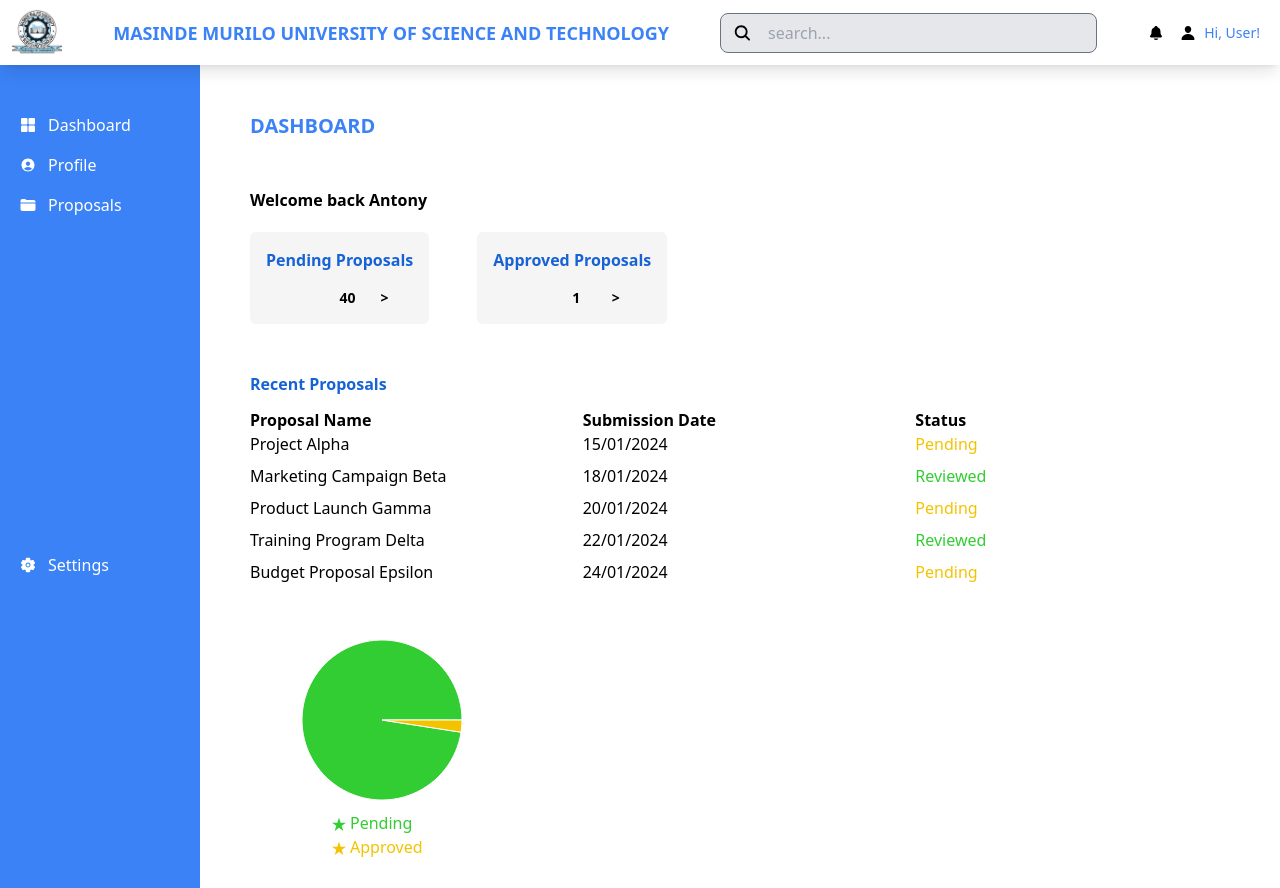
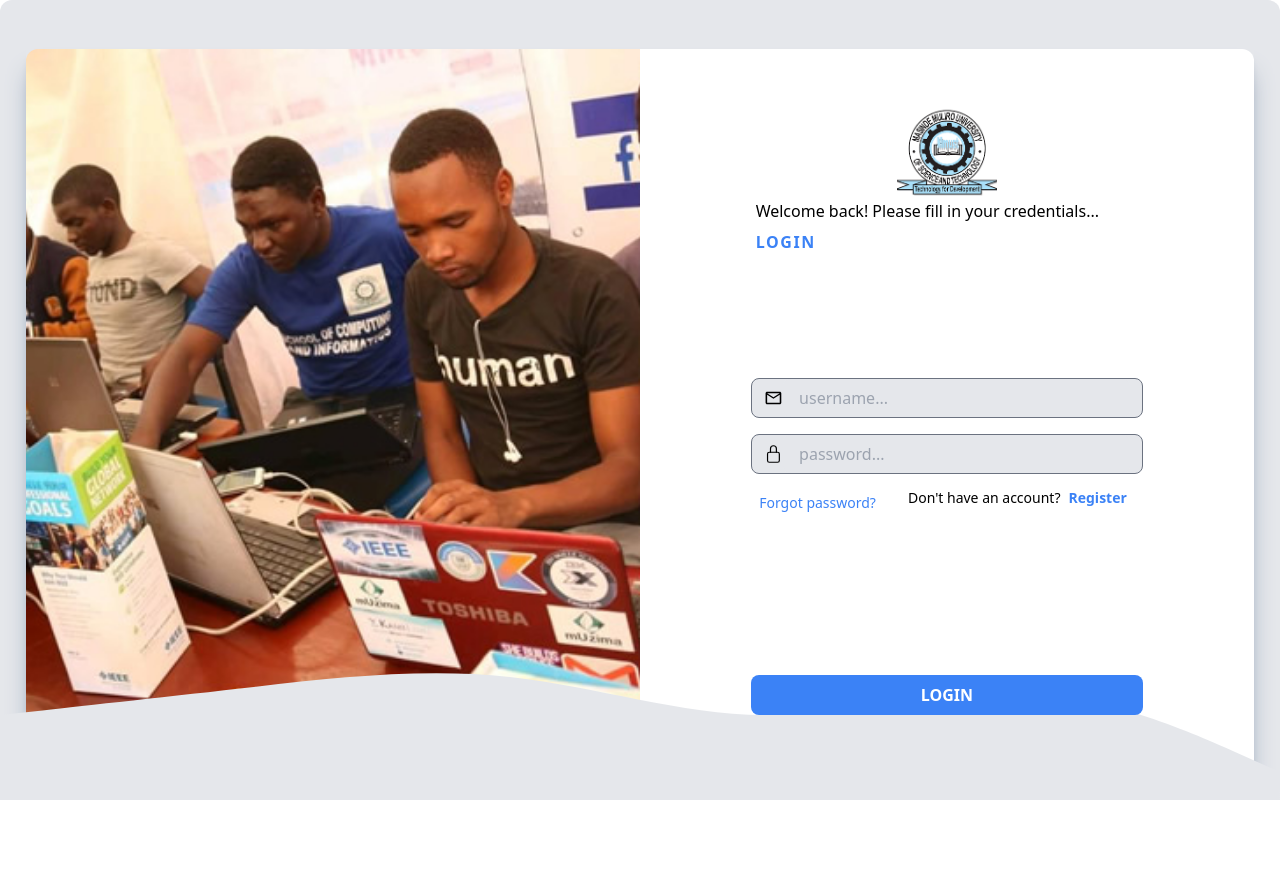
Before and after one commit to Binary-Brigades/OPPS-Frontend, a React (Vite) app: page /dashboard in a window 1280 px wide. After the commit the page ends 800 px from the top, so only its background shows below. Built offline with nearby package versions, Linux system fonts and the light colour scheme.

Commit message:
Add :add authentication handlers

```diff
--- /dev/null
+++ b/hooks/useAuth.jsx
@@ -0,0 +1,43 @@
+import { useState, useEffect } from "react";
+
+const useAuthToken = () => {
+  // Use state to store the authentication token
+  const [authToken, setAuthToken] = useState(null);
+
+  // Use useEffect to persist the token in local storage
+  useEffect(() => {
+    // Retrieve the token from local storage
+    const storedToken = localStorage.getItem("authToken");
+
+    // If a token is found in local storage, set it in the state
+    if (storedToken) {
+      setAuthToken(storedToken);
+    }
+  }, []);
+  const getItem = () => {
+    const token = localStorage.getItem("authToken");
+    return token;
+  };
+  // Function to update the authentication token
+  const updateAuthToken = (newToken) => {
+    // Update the token in the state
+    setAuthToken(newToken);
+
+    // Store the token in local storage for persistence
+    localStorage.setItem("authToken", newToken);
+  };
+
+  // Function to clear the authentication token
+  const clearAuthToken = () => {
+    // Clear the token from the state
+    setAuthToken(null);
+
+    // Remove the token from local storage
+    localStorage.removeItem("authToken");
+  };
+
+  // Return the token and functions to update and clear it
+  return { authToken, updateAuthToken, clearAuthToken, getItem };
+};
+
+export default useAuthToken;
--- a/package.json
+++ b/package.json
@@ -12,6 +12,7 @@
   "dependencies": {
     "react": "^18.2.0",
     "react-dom": "^18.2.0",
+    "react-hot-toast": "^2.4.1",
     "react-icons": "^4.12.0",
     "react-router-dom": "^6.20.1",
     "recharts": "^2.10.4"
--- a/src/pages/Dashboard.jsx
+++ b/src/pages/Dashboard.jsx
@@ -19,9 +19,16 @@ import Navbar from "../components/Navbar";
 import Sidebar from "../components/Sidebar";
 import { useSidebar } from "../../hooks/useHandleSideBar";
 import Dashboard from "../components/Dashboard";
+import useAuthToken from "../../hooks/useAuth";
+import Login from "./Login";
 function UsersDashboard() {
   const { open, handleSideBar, handleSidebarItemClick } = useSidebar();
+  const { getItem } = useAuthToken();
+  const item = getItem();
+  console.log(item);
   return (
+    <>
+      {item ? (
         <div>
           <Navbar handleSideBar={handleSideBar} open={open} />
           <Sidebar
@@ -36,6 +43,10 @@ function UsersDashboard() {
             <Dashboard />
           </div>
         </div>
+      ) : (
+        <Login />
+      )}
+    </>
   );
 }
 
--- a/src/pages/Login.jsx
+++ b/src/pages/Login.jsx
@@ -1,21 +1,65 @@
-import React from "react";
+import React, { useState } from "react";
 import mmustLogo from "../assets/MMU.png";
 import student from "../assets/sci.jpg";
 import { Link } from "react-router-dom";
 import { MdOutlineEmail } from "react-icons/md";
 import { IoLockClosedOutline } from "react-icons/io5";
 import { CiLock } from "react-icons/ci";
+import useAuthToken from "../../hooks/useAuth";
+import toast, { Toaster } from "react-hot-toast";
+
 function Login() {
+  const { updateAuthToken } = useAuthToken();
+
+  const [username, setUserName] = useState("");
+  const [password, setPassword] = useState("");
+
+  const handleLogin = async (e) => {
+    e.preventDefault();
+    const notification = toast.loading("authenticating...");
+
+    try {
+      const response = await fetch(
+        "https://oops-n5cn.onrender.com/api/v1/account/login/",
+        {
+          method: "POST",
+          headers: {
+            "Content-Type": "application/json",
+          },
+          body: JSON.stringify({ username, password }),
+        }
+      );
+      const data = await response.json();
+      console.log(data);
+      if (response.status === 200) {
+        // Perform login logic here
+        toast.success("Login successful", {
+          id: notification,
+        });
+        updateAuthToken(data.key);
+        window.location.href = "/";
+      } else {
+        toast.error(data.message, {
+          id: notification,
+        });
+      }
+    } catch (error) {
+      console.error(error);
+    }
+  };
   const gradientColors = [
     "rgb(229 231 235)",
     "rgb(229 231 235)",
     "rgb(229 231 235)",
   ];
   return (
+    <>
+      <Toaster />
       <div className="relative w-screen h-screen  gap-6 bg-gray-200 px-5 py-5 flex flex-col items-center justify-center rounded-xl">
         <div className="rounded-tr-xl rounded-br-xl md:rounded-tr-none w-[99%] h-[600px] md:h-[95%] flex  items-center  shadow-xl shadow-slate-400 mt-5 flex-row-reverse">
           <div className="flex  justify-center items-center w-full h-[100%] flex-1 bg-[#fff] rounded-xl   md:rounded-tl-none">
             <form
+              onSubmit={handleLogin}
               action=""
               className="z-[888] relative w-full md:w-[82%] h-full flex flex-col justify-between items-center p-6 md:p-14 rounded-xl"
             >
@@ -27,31 +71,36 @@ function Login() {
               <h1 className="text-left absolute top-[25%] left-[5%] md:left-[12%] text-md uppercase  text-blue-500 font-bold tracking-widest">
                 Login
               </h1>
-            <p className="text-left absolute top-[32%] left-[5%] md:left-[12%] text-md">
+              <p className="text-left absolute top-[150px] left-[5%] md:left-[12%] text-md">
                 Welcome back! Please fill in your credentials...
               </p>
-            <div className="flex flex-col w-full justify-center mt-[-20px]">
+              <div className="flex flex-col w-full justify-center mt-[25px] mb-6">
                 <div className="divinput">
                   <MdOutlineEmail className="w-5 h-5 text-black font-bold" />
                   <input
+                    value={username}
+                    onChange={(e) => setUserName(e.target.value)}
                     className="input"
                     type="text"
-                  placeholder="Email"
+                    placeholder="username..."
                   ></input>
                 </div>
-              <div className="divinput mt-12 mb-8">
+                <div className="divinput mt-4 mb-6">
                   <IoLockClosedOutline className="w-5 h-5 font-bold text-black" />
                   <input
+                    value={password}
+                    onChange={(e) => setPassword(e.target.value)}
                     className="input"
                     type="password"
                     placeholder="password..."
                   ></input>
                 </div>
-              <div className="mb-5">
+                {/* <div className="mb-5">
+
                 <input type="checkbox" name="" id="" /> Remember me
-              </div>
-              <div className="flex gap-8 text-base">
-                <p className="mt-[-10px] md:mb-5">
+              </div> */}
+                <div className="flex gap-8 text-sm">
+                  <p className="mt-[-5px] md:mb-5">
                     <Link
                       className=" text-blue-500 cursor-pointer ml-2"
                       to="/forgot-password"
@@ -71,7 +120,7 @@ function Login() {
                 </div>
               </div>
               <input
-              className="btn w-full mt-[-40px] rounded-lg uppercase"
+                className="btn w-full mt-[-30px] rounded-lg uppercase"
                 type="submit"
                 value="Login"
               ></input>
@@ -108,6 +157,7 @@ function Login() {
           ></path>
         </svg>
       </div>
+    </>
   );
 }
 
--- a/src/pages/SignUp.jsx
+++ b/src/pages/SignUp.jsx
@@ -1,22 +1,83 @@
-import React from "react";
+import { useState } from "react";
 import mmustLogo from "../assets/MMU.png";
 import student from "../assets/sci.jpg";
 import { Link } from "react-router-dom";
 import { MdOutlineEmail } from "react-icons/md";
 import { IoLockClosedOutline } from "react-icons/io5";
 import { CiLock } from "react-icons/ci";
+import useAuthToken from "../../hooks/useAuth";
+import toast, { Toaster } from "react-hot-toast";
 function SignUp() {
+  const { updateAuthToken } = useAuthToken();
+  const [email, setEmail] = useState("");
+  const [password1, setPassword1] = useState("");
+  const [password2, setPassword2] = useState("");
+  const [username, setUsername] = useState("");
+
+  // Function to handle signup
+  const handleSignup = async (e) => {
+    e.preventDefault();
+    const notification = toast.loading("authenticating...");
+
+    if (password1 !== password2) {
+      return toast.error("Passwords do not match", {
+        id: notification,
+      });
+    }
+    try {
+      // Perform signup logic here (an API call, for example)
+      const response = await fetch(
+        "https://oops-n5cn.onrender.com/api/v1/account/register/ ",
+        {
+          method: "POST",
+          headers: {
+            "Content-Type": "application/json",
+          },
+          body: JSON.stringify({ email, username, password1, password2 }),
+        }
+      );
+
+      if (response.status === 204) {
+        toast.success("Account created successfully", { id: notification });
+        return;
+      }
+
+      if (response.status === 201) {
+        // Registration was successful, you can redirect the user to the login page
+        toast.success("Account created successfully", { id: notification });
+
+        window.location.href = "/login";
+      } else if (response.status === 400) {
+        // Handle errors (e.g., display an error message to the user)
+        toast.error("User exists...", {
+          id: notification,
+        });
+      } else {
+        // Handle other status codes as needed
+        toast.error("Something went wrong", {
+          id: notification,
+        });
+      }
+    } catch (error) {
+      // Handle signup failure (show error message, etc.)
+      console.error("Signup failed:", error);
+    }
+  };
+
   const gradientColors = [
     "rgb(229 231 235)",
     "rgb(229 231 235)",
     "rgb(229 231 235)",
   ];
   return (
+    <>
+      <Toaster position="top-center" reverseOrder={false} />
       <div className="relative w-screen h-screen  gap-6 bg-gray-200 px-5 py-5 flex flex-col items-center justify-center rounded-xl">
         <div className="rounded-tr-xl rounded-br-xl md:rounded-tr-none w-[99%] h-[600px] md:h-[95%] flex  items-center  shadow-xl shadow-slate-400 mt-5 flex-row-reverse">
           <div className="flex  justify-center items-center w-full h-[100%] flex-1 bg-[#fff] rounded-xl   md:rounded-tl-none">
             <form
               action=""
+              onSubmit={handleSignup}
               className="z-[888] relative w-full md:w-[82%] h-full flex flex-col justify-between items-center p-6 md:p-14 rounded-xl"
             >
               <img
@@ -27,29 +88,22 @@ function SignUp() {
               <h1 className="text-left absolute top-[26%] left-[5%] md:left-[12%] text-md uppercase  text-blue-500 font-bold tracking-widest">
                 Sign Up
               </h1>
-            <div
-              className="flex justify-between gap-x-2 md:gap-2 items-center w-full
-        "
-            >
+
               <div className="divinput">
                 <input
+                  value={username}
                   className="input w-full"
                   type="text"
-                  placeholder="firstname"
+                  placeholder="username"
+                  onChange={(e) => setUsername(e.target.value)}
                 ></input>
-              </div>
-              <div className="divinput">
-                <input
-                  className="input w-full"
-                  type="text"
-                  placeholder="lastname"
-                ></input>
-              </div>
               </div>
               <div className="flex flex-col w-full justify-center mt-[-30px]">
                 <div className="divinput">
                   <MdOutlineEmail className="w-5 h-5 text-black font-bold" />
                   <input
+                    value={email}
+                    onChange={(e) => setEmail(e.target.value)}
                     className="input"
                     type="text"
                     placeholder="Email"
@@ -58,6 +112,8 @@ function SignUp() {
                 <div className="divinput mt-6 mb-6">
                   <IoLockClosedOutline className="w-5 h-5 font-bold text-black" />
                   <input
+                    value={password1}
+                    onChange={(e) => setPassword1(e.target.value)}
                     className="input"
                     type="password"
                     placeholder="password"
@@ -66,6 +122,8 @@ function SignUp() {
                 <div className="divinput mt-2 mb-2">
                   <CiLock className="w-5 h-5 font-bold text-black" />
                   <input
+                    value={password2}
+                    onChange={(e) => setPassword2(e.target.value)}
                     className="input"
                     type="password"
                     placeholder="Confirm Password"
@@ -119,6 +177,7 @@ function SignUp() {
           ></path>
         </svg>
       </div>
+    </>
   );
 }
 
```
Also changed, not shown: 1 other file (tests, documents, lock files or other folders). Lines whose indentation alone changed are shown as unchanged.
